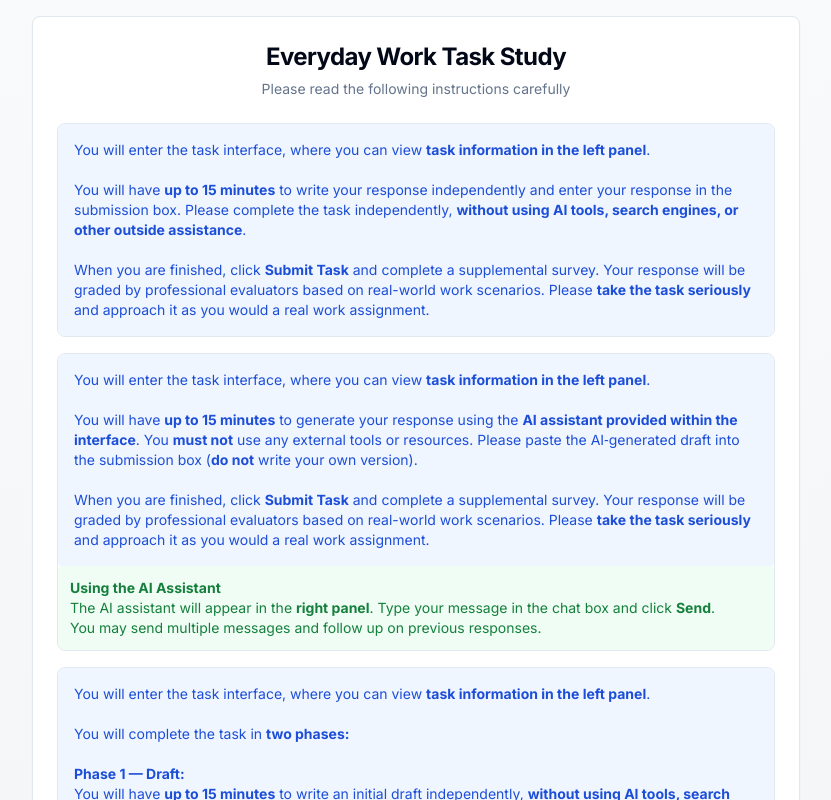
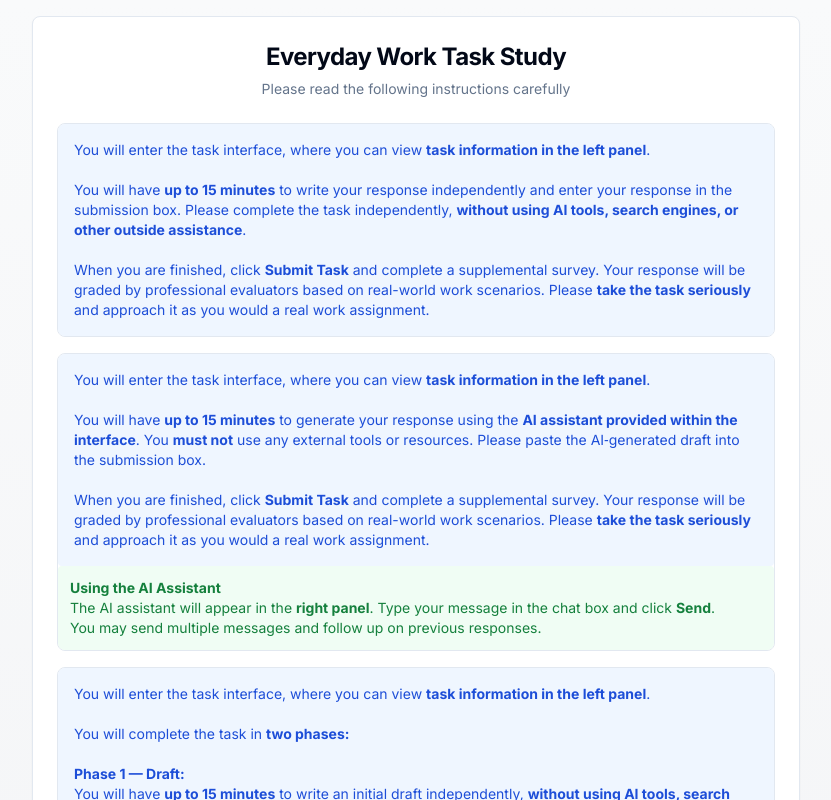
Before and after one commit to w4149/AI-Collaboration-Meaningful-Work, a Next.js app: page /entry in a window 1280 px wide. Shown: the top 800 px of the page, without its empty margins (224-1055 px from the left). Built offline with nearby package versions, Linux system fonts and the light colour scheme.

Commit message:
AI组强制性表达的调整

```diff
--- a/src/app/entry/page.tsx
+++ b/src/app/entry/page.tsx
@@ -43,7 +43,7 @@ const COMPREHENSION_CHECK: Record<string, CompConfig> = {
           {
             id: 'g1_q1',
             text: 'In the following task____',
-            optionA: 'I need to use AI as part of completing the task.',
+            optionA: 'I may use AI as part of completing the task.',
             optionB: 'I need to work on the task independently without using AI.',
             correct: 'B',
           },
@@ -100,7 +100,7 @@ const COMPREHENSION_CHECK: Record<string, CompConfig> = {
           {
             id: 'g3_p1_q1',
             text: 'In the first stage of the following task____',
-            optionA: 'I need to use AI as part of completing the task.',
+            optionA: 'I may use AI as part of completing the task.',
             optionB: 'I need to work on the task independently without using AI.',
             correct: 'B',
           },
@@ -439,7 +439,7 @@ export default function EntryPage() {
                   <p className="text-blue-700 text-sm">
                     You will enter the task interface, where you can view <strong>task information in the left panel</strong>.
                     <br /> <br />
-                    You will have <strong>up to {g2Max} minutes</strong> to generate your response using the <strong>AI assistant provided within the interface</strong>. You <strong>must not</strong> use any external tools or resources. Please paste the AI‑generated draft into the submission box (<strong>do not</strong> write your own version).
+                    You will have <strong>up to {g2Max} minutes</strong> to generate your response using the <strong>AI assistant provided within the interface</strong>. You <strong>must not</strong> use any external tools or resources. Please paste the AI‑generated draft into the submission box.
                     <br /> <br />
                     When you are finished, click <strong>Submit Task</strong> and complete a supplemental survey.
                     Your response will be graded by professional evaluators based on real-world work scenarios.
```
